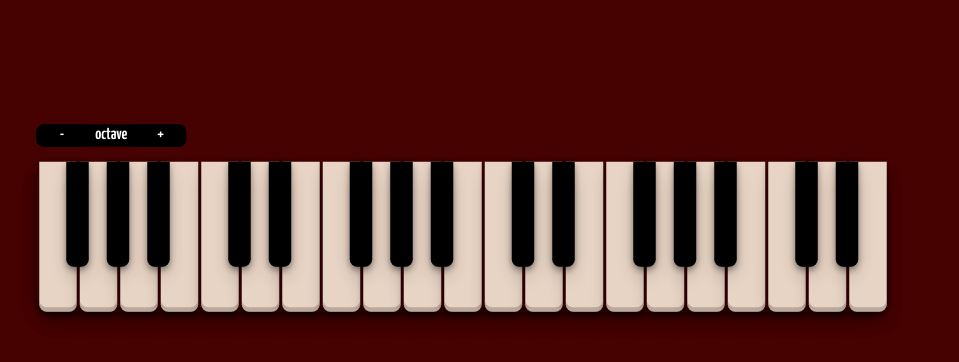
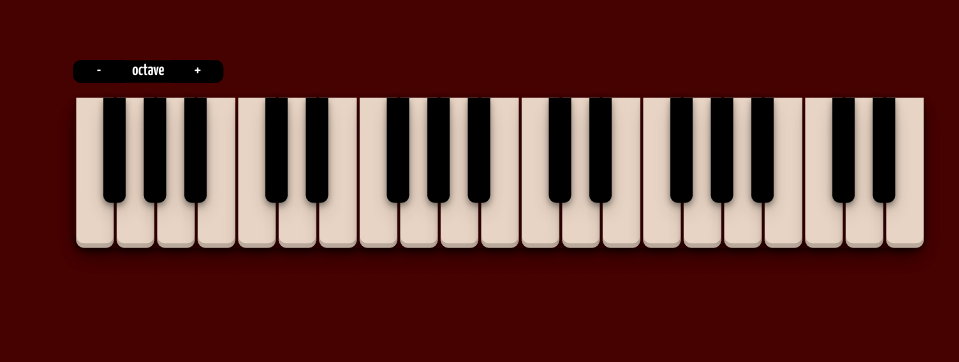
Before and after one commit to jmgcito/virtual-keyboard, a React (Create React App) app: page / in a window 1280 px wide. Shown: the part 152-514 px from the top of the page, without its empty margins (142-1101 px from the left). Built offline with nearby package versions, Linux system fonts and the light colour scheme.

Commit message:
Fixed centering through css

```diff
--- a/src/App.js
+++ b/src/App.js
@@ -185,12 +185,17 @@ class Piano extends React.Component {
 
   render() {
     return (
-      <div className="piano">
-        <Octave lowerOctave={this.lowerOctave} raiseOctave={this.raiseOctave} />
-        <div className="piano-board">
-          {this.state.notesKeys.map((note) => (
-            <Key note={note} synth={synth} />
-          ))}
+      <div id="pianoChasis">
+        <div className="piano">
+          <Octave
+            lowerOctave={this.lowerOctave}
+            raiseOctave={this.raiseOctave}
+          />
+          <div className="piano-board">
+            {this.state.notesKeys.map((note) => (
+              <Key note={note} synth={synth} />
+            ))}
+          </div>
         </div>
       </div>
     );
--- a/src/Piano.css
+++ b/src/Piano.css
@@ -6,10 +6,14 @@ body {
   display: none;
 }
 
+#pianoChasis {
+  margin-top: 20%;
+  display: flex;
+  flex-direction: column;
+  align-items: center;
+}
+
 .piano {
-  position: absolute;
-  top: 40%;
-  left: 38%;
   transform: scale(200%);
 }
 
```
Also changed, not shown: public/index.html (+0 -10 lines), 1 other file (tests, documents, lock files or other folders).
